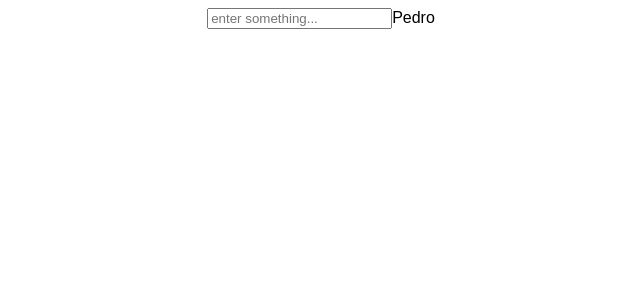
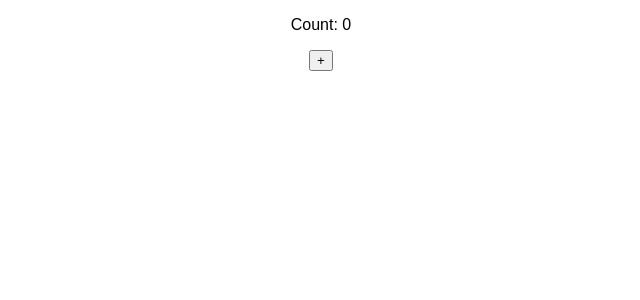
Before and after one commit to ils-juhis/react-hooks, a React (Create React App) app: page / in a window 1280 px wide. Shown: the top 300 px of the page, without its empty margins (319-959 px from the left). Built offline with nearby package versions, Linux system fonts and the light colour scheme.

Commit message:
useState hook

```diff
--- a/src/UseState/StateTutorial.js
+++ b/src/UseState/StateTutorial.js
@@ -1,18 +1,13 @@
-import React, { useState } from "react";
+import React, { useEffect, useState } from "react";
 
 const StateTutorial = () => {
-  const [inputValue, setInputValue] = useState("Pedro");
-
-  let onChange = (event) => {
-    const newValue = event.target.value;
-    setInputValue(newValue);
-  };
+  const [count, setCount] = useState(0);
 
   return (
-    <div>
-      <input placeholder="enter something..." onChange={onChange} />
-      {inputValue}
-    </div>
+    <>
+      <p>Count: {count}</p>
+      <button onClick={() => setCount((c) => c + 1)}>+</button>
+    </>
   );
 };
 
```
Also changed, not shown: package.json (+12 -9 lines), 2 other files (tests, documents, lock files or other folders).
